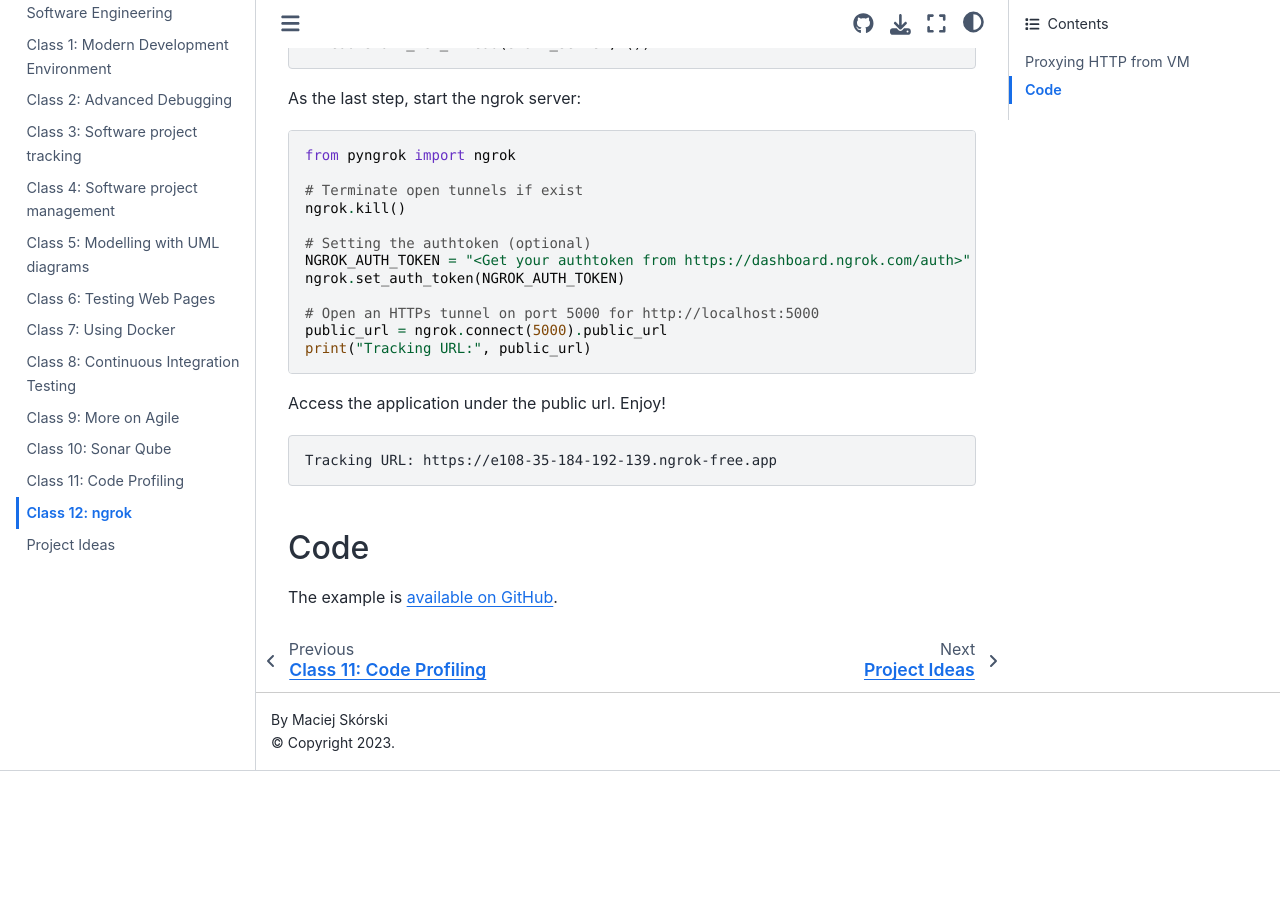
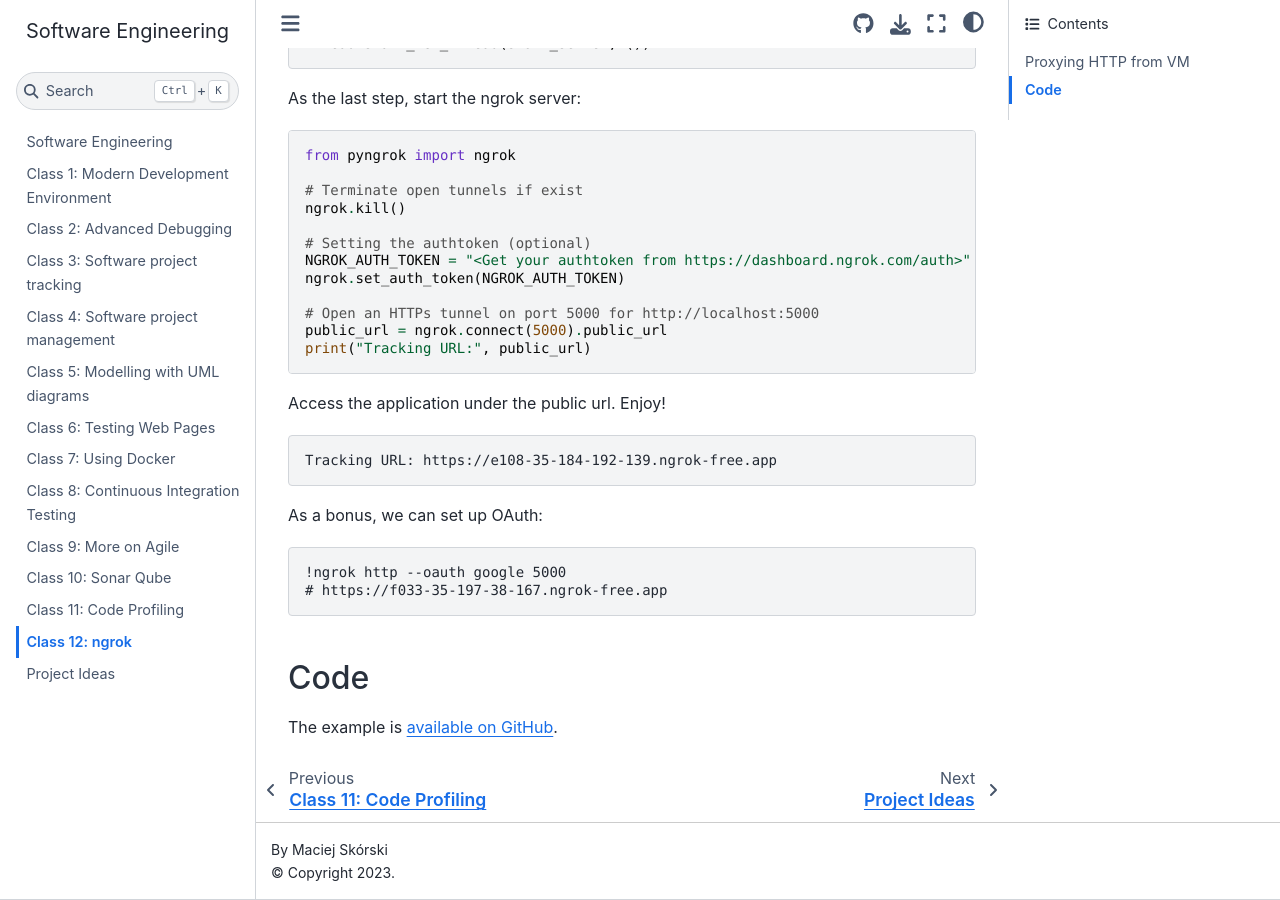
Before and after one commit to maciejskorski/software_engineering, a Jupyter Book: the page built from docs/ngrok.md, in a window 1280 px wide and 900 px high, scrolled down 567 px. Built offline with Jupyter Book 1.0.4 settings and Sphinx 7.4.7 and the Sphinx Book theme 1.1.4, drawn with Linux system fonts in a browser that asks for light colours; before the commit the page ends 1338 px from its top, so only the background shows below that.

Commit message:
add link

````diff
--- a/docs/ngrok.md
+++ b/docs/ngrok.md
@@ -42,6 +42,13 @@
 ```console
 Tracking URL: https://e108-35-184-192-139.ngrok-free.app
 ```
+As a bonus, we can set up OAuth:
+```console
+!ngrok http --oauth google 5000
+# https://f033-35-197-38-167.ngrok-free.app
+```
+
+
 
 ## Code
 
````
